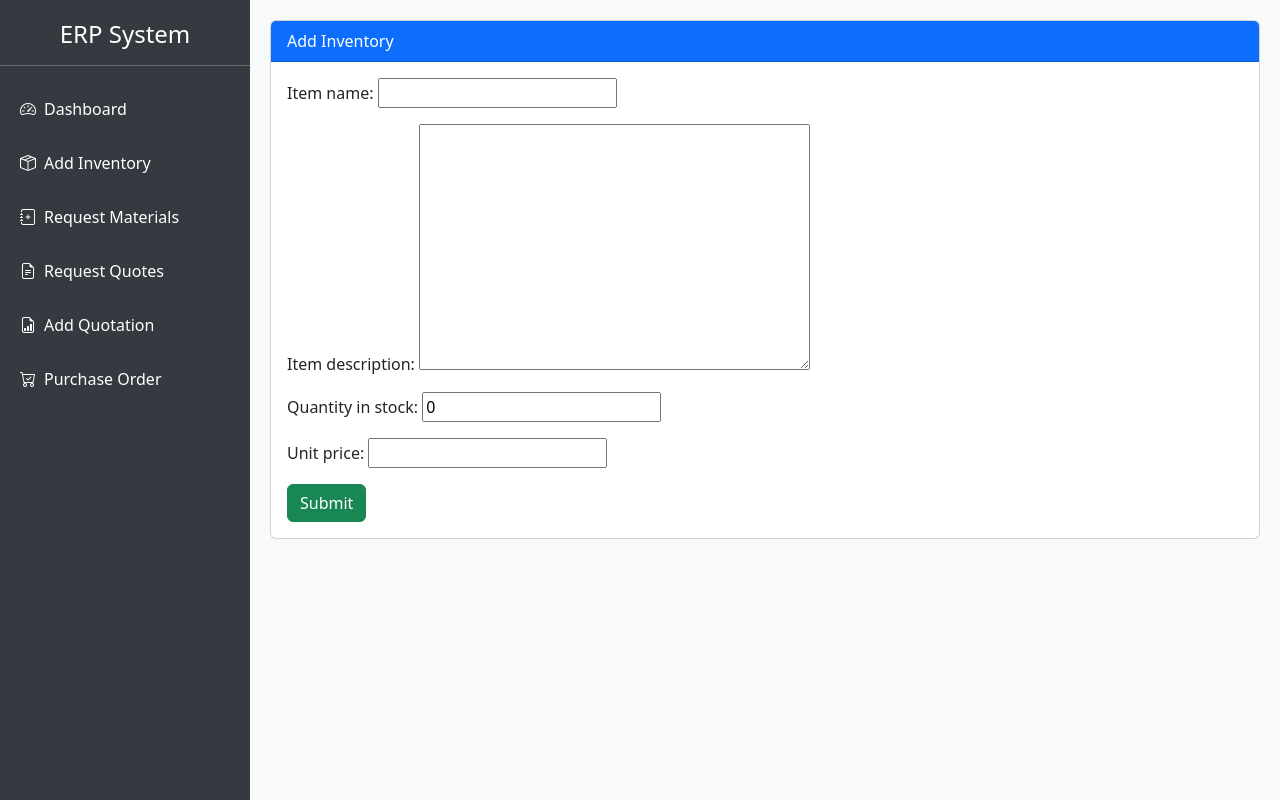
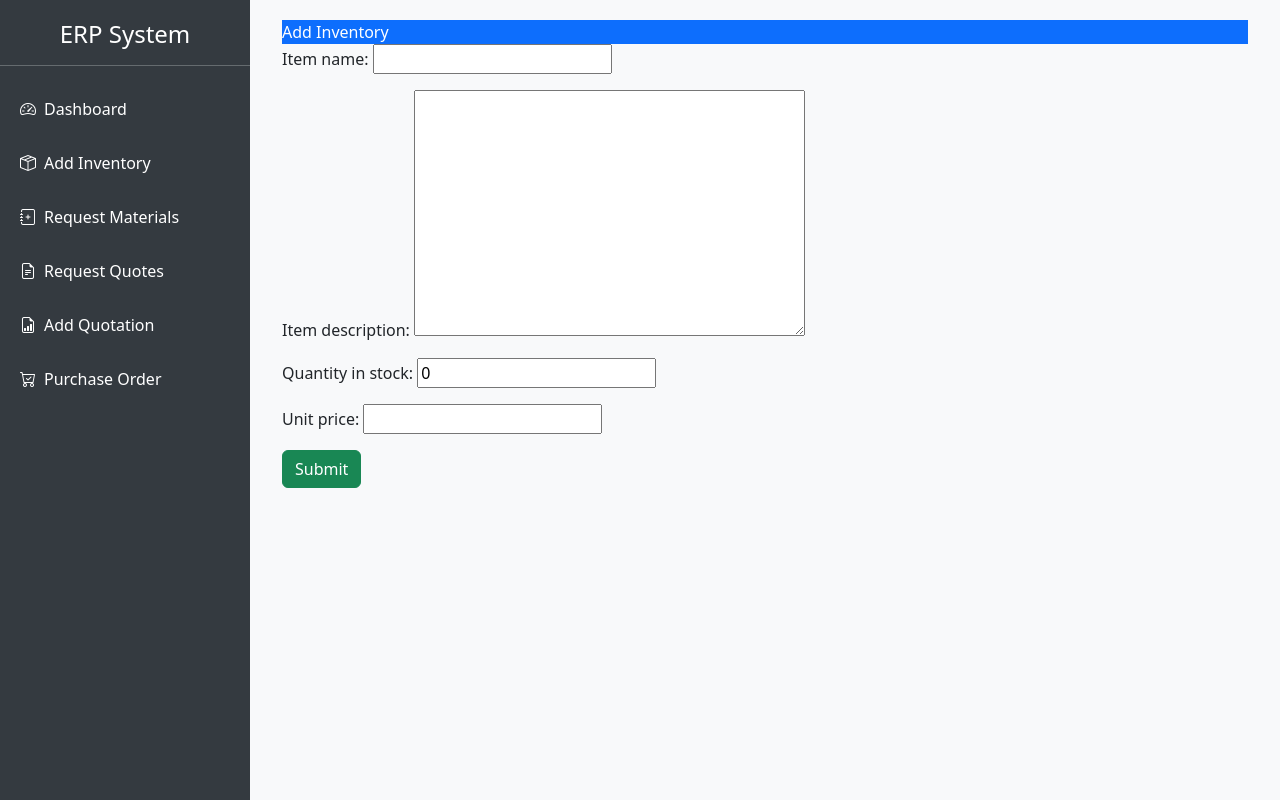
Before and after one commit to Anuoluwa-samuel/Purchases, a Django app: page /add-inventory/ in a window 1280 px wide. Run offline with Django 5.2, Linux system fonts and the light colour scheme; some libraries are stand-ins or nearby versions.

Commit message:
Refactor: Use container class instead of card for add inventory form.

```diff
--- a/templates/add_inventory.html
+++ b/templates/add_inventory.html
@@ -3,7 +3,7 @@
 {% block content %}
 {% load crispy_forms_tags %}
 
-<div class="card">
+<div class="container">
     <div class="card-header bg-primary text-white">Add Inventory</div>
     <div class="card-body">
         <form method="post">
```
